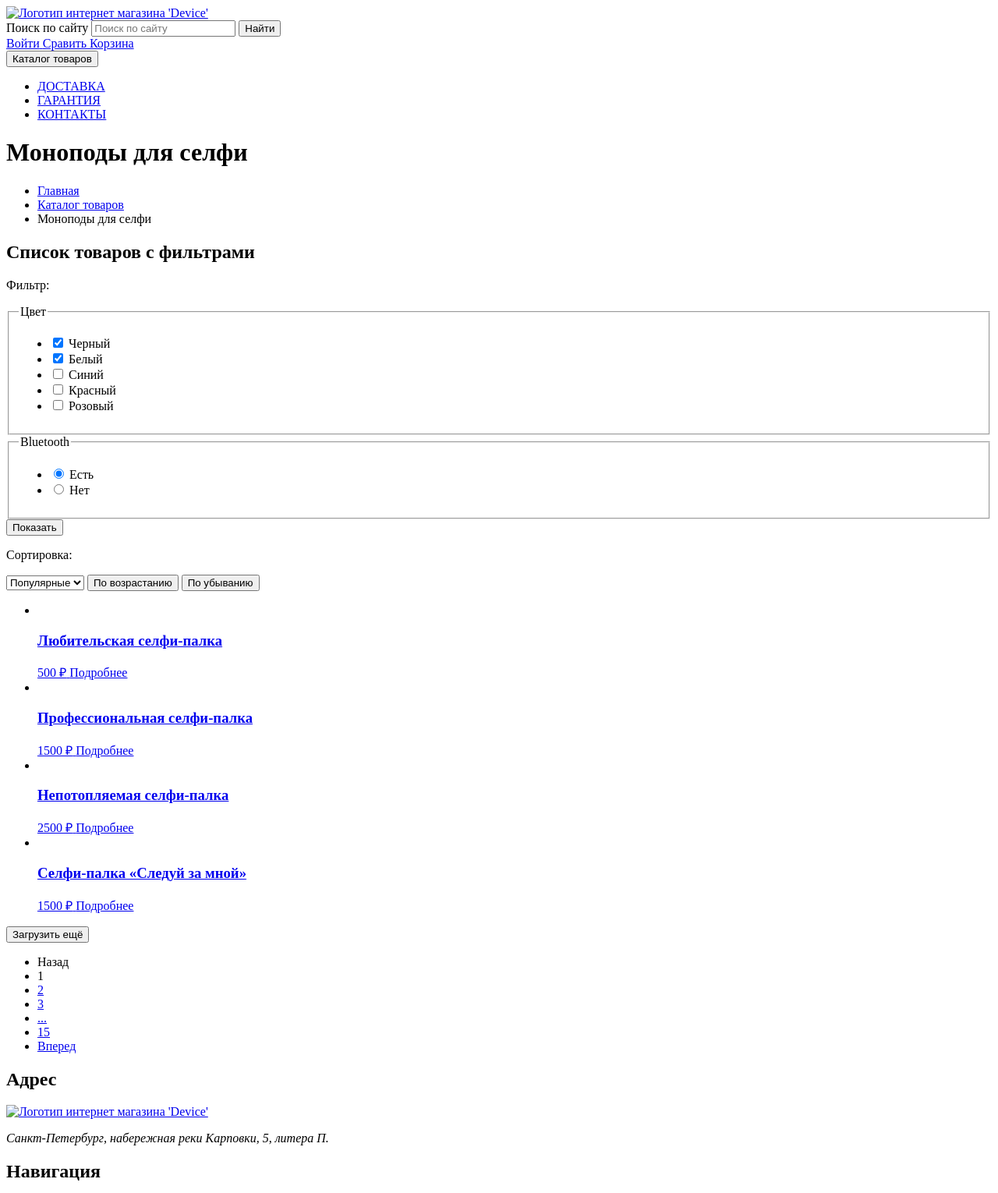
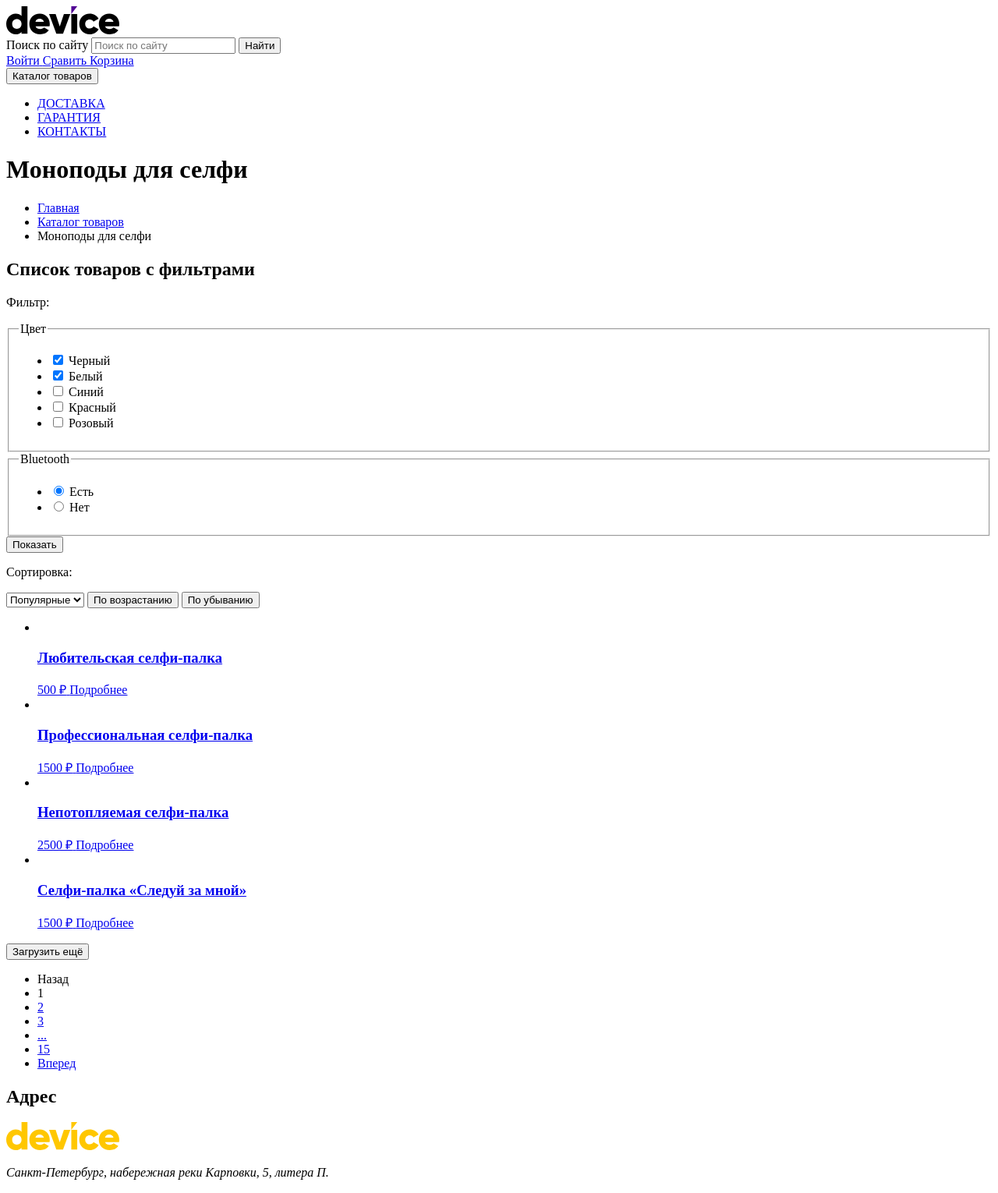
Before and after one commit to htmlacademy-htmlcss/2140615-device-36, a plain HTML site: page catalog.html in a window 1280 px wide. Shown: the top 1530 px of the page at 78% size. Drawn offline with Linux system fonts and the light colour scheme.

Commit message:
Добавлен логотип  в хедер и футер

```diff
--- a/catalog.html
+++ b/catalog.html
@@ -12,7 +12,7 @@
 
     <header class="page-header">
       <a class="header-logo" href="index.html">
-        <img class="header-logo-icon" src="#" alt="Логотип интернет магазина 'Device'">
+        <img class="header-logo-icon" src="images/svg/logotype.svg" alt="Логотип интернет магазина 'Device'">
       </a>
       <form class="header-search" action="https://echo.htmlacademy.ru" method="get">
         <label class="visually-hidden">
@@ -213,7 +213,7 @@
       <section class="footer-addres">
         <h2 class="visually-hidden">Адрес</h2>
         <a class="footer-logo" href="index.html">
-          <img class="footer-logo-icon" src="#" alt="Логотип интернет магазина 'Device'">
+          <img class="footer-logo-icon" src="images/svg/footer-logotype.svg" alt="Логотип интернет магазина 'Device'">
         </a>
         <address class="footer-contacts-address">
           <p class="footer-contacts-address-text">Санкт-Петербург, набережная реки Карповки, 5, литера П.</p>
```
Also changed, not shown: index.html (+2 -2 lines), images/svg/footer-logotype.svg (added), images/svg/logotype.svg (added).
